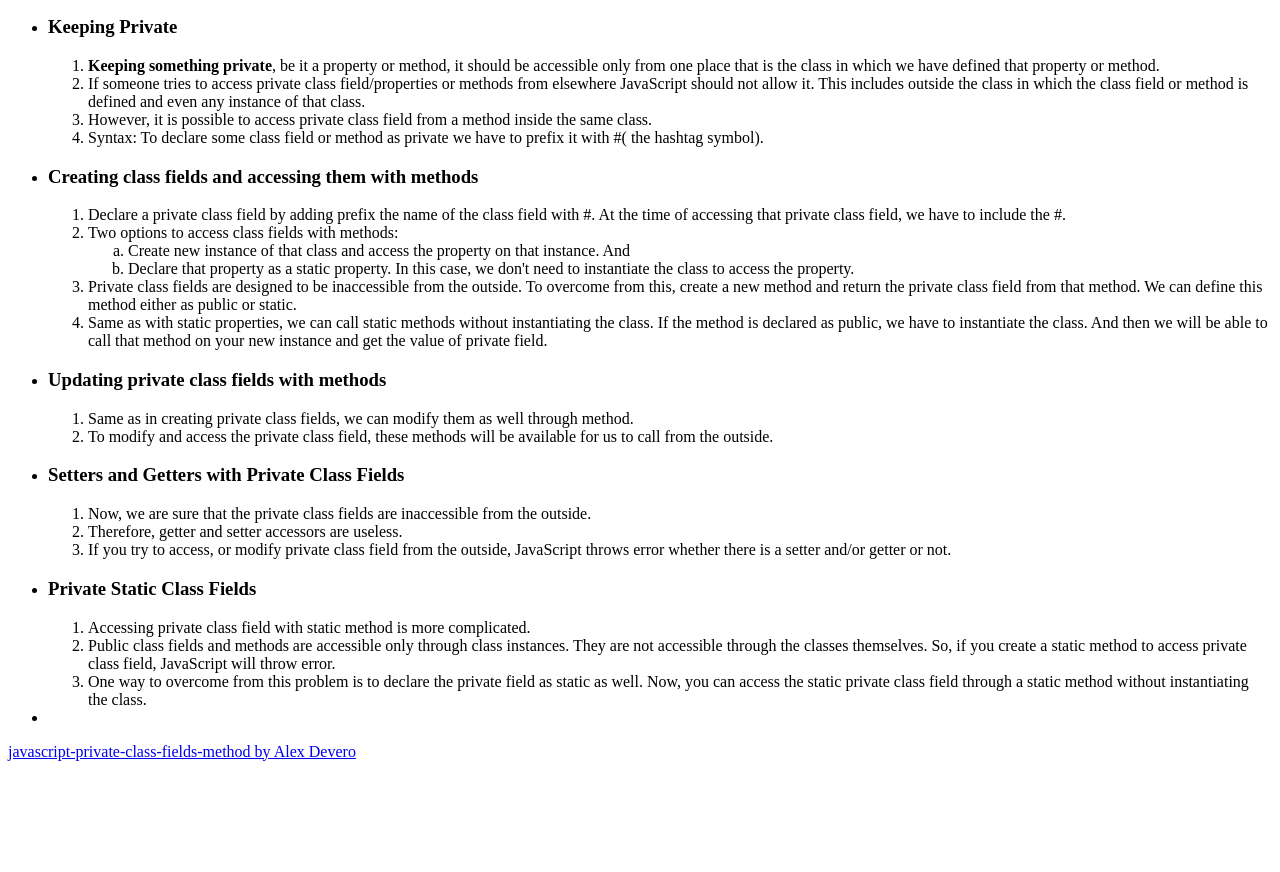
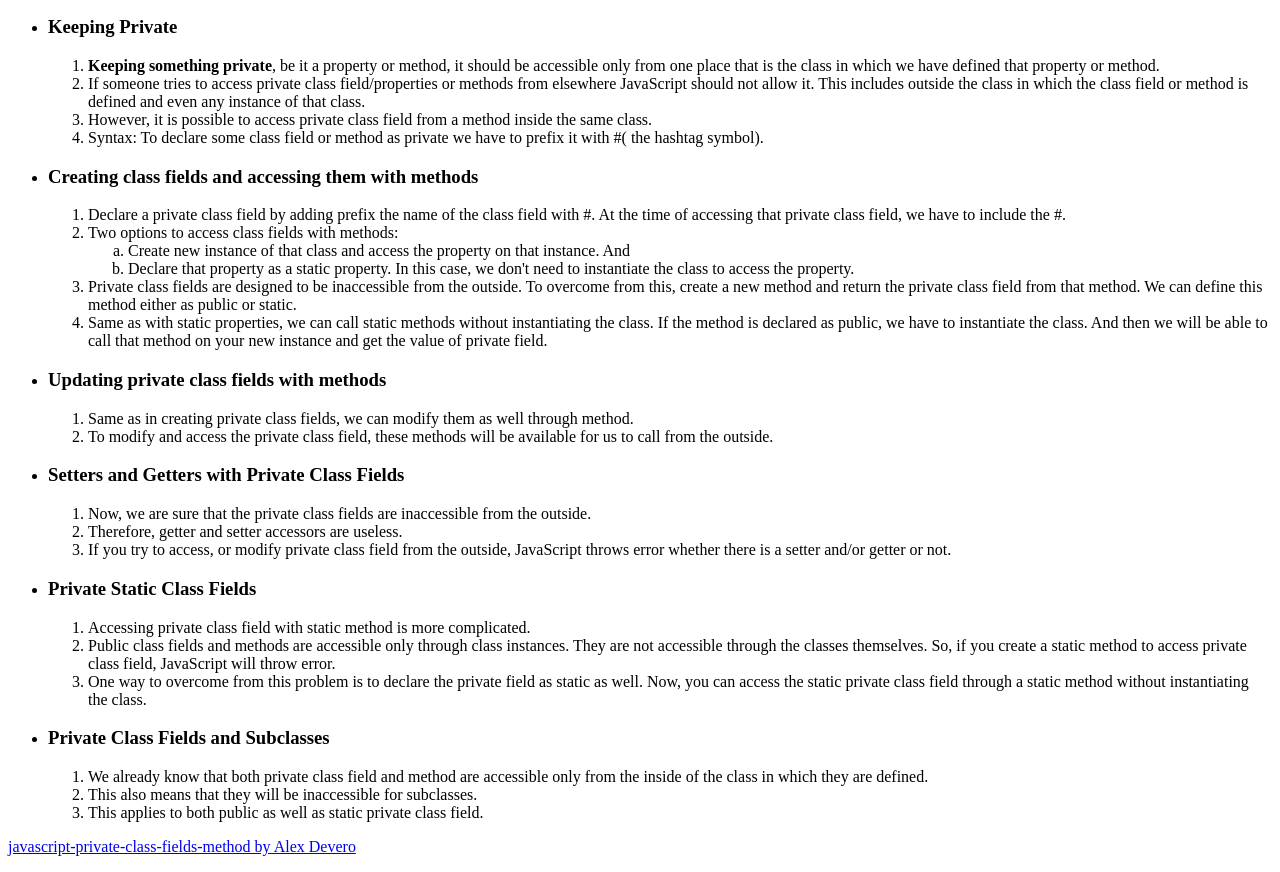
Before and after one commit to yugmani/alex-class-private, a website: page index.html in a window 1280 px wide. Shown: the part 105-977 px from the top of the page. Before the commit the page ends 882 px from the top, so only its background shows below. Drawn offline with Linux system fonts and the light colour scheme.

Commit message:
private class fields and subclasses

```diff
--- a/index.html
+++ b/index.html
@@ -116,7 +116,20 @@
         </li>
       </ol>
     </li>
-    <li></li>
+    <li>
+      <h3>Private Class Fields and Subclasses</h3>
+      <ol>
+        <li>
+          We already know that both private class field and method are
+          accessible only from the inside of the class in which they are
+          defined.
+        </li>
+        <li>This also means that they will be inaccessible for subclasses.</li>
+        <li>
+          This applies to both public as well as static private class field.
+        </li>
+      </ol>
+    </li>
   </ul>
   <p>
     <a
```
Also changed, not shown: index.js (+54 -0 lines).
